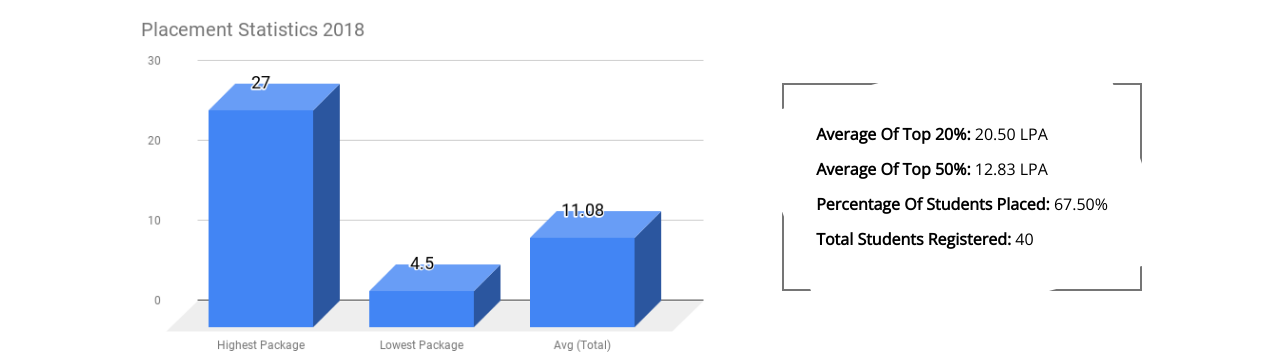
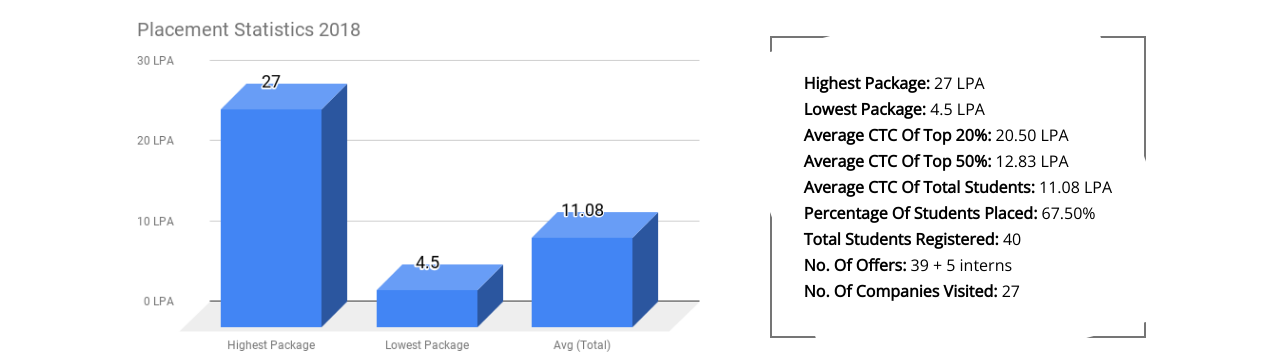
Before and after one commit to axios-iiitl/Placement-Website, a React (Create React App) app: page /statistics in a window 1280 px wide. Shown: the part 398-752 px from the top of the page. Built offline with nearby package versions, Linux system fonts and the light colour scheme.

Commit message:
Fix Statistics Page

```diff
--- a/src/App.css
+++ b/src/App.css
@@ -1074,7 +1074,7 @@ body {
 }
 .quote blockquote > * {
   position: relative;
-  line-height: 35px;
+  line-height: 26px;
   z-index: 1;
 }
 
--- a/src/components/Placement.js
+++ b/src/components/Placement.js
@@ -39,13 +39,23 @@ const Placement = props => {
           <div class="quote">
             <blockquote>
               <p>
-                <strong>Average Of Top 20%:</strong> 20.50 LPA
+                <strong>Highest Package:</strong> 27 LPA
+                <br/>
+                <strong>Lowest Package:</strong> 4.5 LPA
+                <br/>
+                <strong>Average CTC Of Top 20%:</strong> 20.50 LPA
                 <br />
-                <strong>Average Of Top 50%:</strong> 12.83 LPA
+                <strong>Average CTC Of Top 50%:</strong> 12.83 LPA
                 <br/>
+                <strong>Average CTC Of Total Students:</strong> 11.08 LPA
+                <br />
                 <strong>Percentage Of Students Placed:</strong> 67.50%
                 <br/>
                 <strong>Total Students Registered:</strong> 40
+                <br/>
+                <strong>No. Of Offers:</strong> 39 + 5 interns
+                <br/>
+                <strong>No. Of Companies Visited:</strong> 27
               </p>
             </blockquote>
           </div>
```
Also changed, not shown: src/assets/images/bar-chart-2.png, src/assets/images/placement-stats-2018.png.
